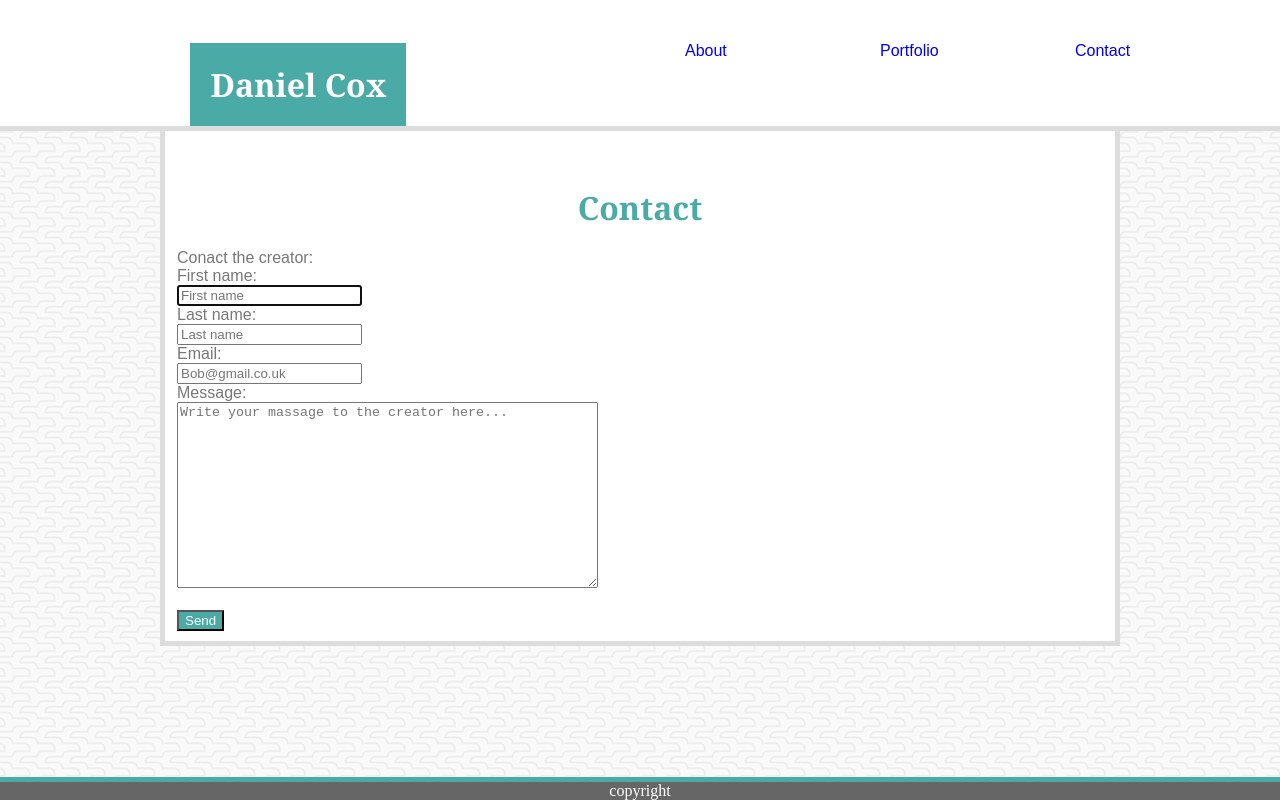
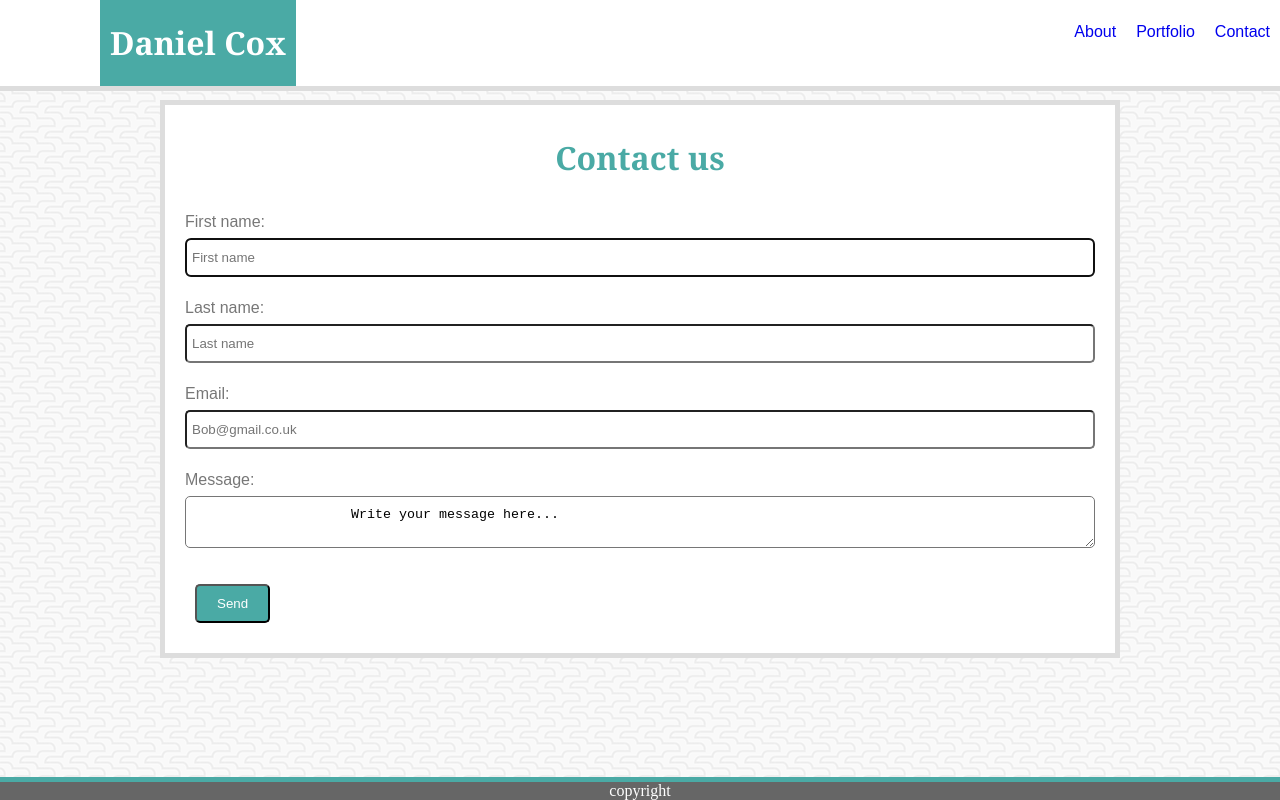
Before and after one commit to Dcox270891/Portfolio, a plain HTML site: page contact.html in a window 1280 px wide. Drawn offline with Linux system fonts and the light colour scheme.

Commit message:
Added some styles to the contact form

```diff
--- a/assets/css/form.css
+++ b/assets/css/form.css
@@ -1,11 +1,27 @@
+.group{
+    padding:10px;
+}
+
+.label{
+    display: block;
+    margin-bottom: 5px;
+}
+
+.input{
+    padding: 10px 5px;
+    border-radius: 5px;
+    width:100%;
+}
+
 .button{
     background-color:#4aaaa5;
     color: #ffffff;
     text-align: center;
     font-family: Arial, Helvetica, sans-serif;
-    position: relative;
-    display: 100%;
-    text-size-adjust: 150%;
+    padding:5px 20px;
+    border-radius: 5px;
+    line-height: 25px;
+    margin:20px;
 }
 
 .button:hover{
--- a/assets/css/style.css
+++ b/assets/css/style.css
@@ -1,5 +1,11 @@
 * {
     box-sizing: border-box;
+}
+
+html,
+body{
+    margin:0;
+    padding:0;
 }
 
 body{
@@ -15,32 +21,6 @@ body{
     width: 100%;
 }
 
-.buffer{
-    display: flex;
-    position: relative;
-    width: 30%;
-}
-
-h1{
-    color: #ffffff;
-    background: #4aaaa5;
-    position: relative;
-    top: 22px;
-    padding: 20px;
-    font-family: Georgia, 'Times New Roman', Times, serif;
-}
-
-.heading-text{
-    color: #4aaaa5;
-    background: #ffffff;
-    font-family: Georgia, 'Times New Roman', Times, serif;
-}
-
-.heading {
-    text-align: center;
-    justify-content: center;
-}
-
 .top-bar {
     background-color:  #ffffff;
     border-bottom: 5px solid #dddddd;
@@ -50,52 +30,50 @@ h1{
     right:0;
     left:0;
     display: flex;
-    flex: 100%;
+    justify-content: space-between;
 }
 
-.right-of-screen{
+.border-under{
+    border: bottom 8px solid #4aaaa5;
+}
+
+.heading-text{
+    color: #4aaaa5;
+    background: #ffffff;
+    font-family: Georgia, 'Times New Roman', Times, serif;
+}
+
+.main-heading {
+    text-align: center;
+    align-items: center;
+    justify-content: center;
+    color: #ffffff;
+    background: #4aaaa5;
+    padding: 0px 10px;
+    margin-left: 100px;
+}
+
+.nav{
     display:flex;
     flex-flow: row wrap;
-    padding: 10px;
-    position: relative;
-    min-width: 0 auto;
-    max-width: 0 auto;
-    right: 0;
-    height: auto;
-    top: 16px;
+    justify-content: flex-end;
 }
 
 ul{
     display: flex;
-    flex-direction: row;
+    flex-flow: row wrap;
     list-style-type: none;
-    width:100%;
     justify-content: flex-end;
-    height:auto;
-}
-
-.bottom-bar {
-    justify-content: center;
-    color: #ffffff;
-    border-top: 5px solid #4aaaa5;
-    background-color: #666666;
-    z-index: 1;
-    position: fixed;
-    bottom: 0;
-    right:0;
-    left:0;
-    flex: 100%;
-    display: 100%;
 }
 
 .top-link{
     justify-content: flex-end;
     display: inline-block;
-    flex: 1;
-    width: 100%;
-    position: relative;
+    padding: 5px 10px;
     text-decoration: none;
     text-align: justify;
+    align-items: stretch;
+    height: auto;
 }
 
 a{
@@ -124,29 +102,32 @@ a:active {
     width: 100%;
 }
 
+.heading{
+text-align: center;
+}
+
+.photo{
+    padding: 10px;
+}
+
 .main-text{
    justify-content: left;
     background: #ffffff;
     color: #777777;
     font-family: Arial, Helvetica, sans-serif;
+    line-height: 22px;
 }
 
-.border-under{
-    border: bottom 8px solid #4aaaa5;
+.bottom-bar {
+    justify-content: center;
+    color: #ffffff;
+    border-top: 5px solid #4aaaa5;
+    background-color: #666666;
+    z-index: 1;
+    position: fixed;
+    bottom: 0;
+    right:0;
+    left:0;
+    flex: 100%;
+    display: 100%;
 }
-
-
-button{
-    background-color:#4aaaa5;
-    color: #ffffff;
-    text-align: center;
-    font-family: Arial, Helvetica, sans-serif;
-    position: relative;
-    display: 100%;
-    text-size-adjust: 150%;
-}
-
-button:hover{
-    background-color: #ffffff;
-    color: #4aaaa5;
-}
--- a/contact.html
+++ b/contact.html
@@ -9,15 +9,12 @@
     <link rel="stylesheet" href="assets/css/style.css">
 </head>
 <body>
-    <header class="container top-bar border-under">
-        <div class="container">
-            <div class="buffer">
-            </div>
-            <div class="heading heading-text">
+    <header class="container">
+        <div class="top-bar border-under">
+            <div class="main-heading heading-text">
                 <h1>Daniel Cox</h1>
             </div>
-        </div>
-        <nav class="container right-of-screen">
+            <nav class="nav">
                 <ul>
                     <li class="top-link main-text">
                         <a href="index.html">About</a>
@@ -30,35 +27,45 @@
                     </li>
                 </ul>
             </nav>
+        </div>
     </header>
 
     <div class="main-body">
         <div>
-            <h1 class="heading heading-text">Contact </h1>
+            <h1 class="heading heading-text">Contact us</h1>
         </div>
-        <legend class="main-text">Conact the creator:
+
         <form class="form main-text" action="mailto:d.cox.270891@gmail.com?subject=contact form" method="post" enctype="text/plain">
+            <div class="group"v>
+                <label class="label" for="first-name">
                     First name:
-                <br>
-                <input type="text" name="firstname" placeholder="First name" autofocus>
-                <br>
+                </label>
+                <input id="first-name" class="input" type="text" name="first-name" placeholder="First name" autofocus>
+            </div>
+            <div class="group">
+                <label class="label" for="last-name">
                     Last name:
-                <br>
-                <input type="text" name="lastname" placeholder="Last name">
-                <br>
+                </label>
+                <input id="last-name" class="input" type="text" name="last-name" placeholder="Last name">
+            </div>
+            <div class="group">
+                <label class="label" for="email">
                     Email:
-                <br>
-                <input type="email" name="email" placeholder="Bob@gmail.co.uk">
-                <br>
+                </label>
+                <input id="email" class="input" type="email" name="email" placeholder="Bob@gmail.co.uk">
+            </div>
+            <div class="group">
+                <label class="label" for="message">
                     Message:
-                <br>
-               <textarea name="message" rows="12" cols="50" placeholder="Write your massage to the creator here..."></textarea>
-                <br>
-                <br>
+                </label>
+                <textarea id="massage" class="input message" name="message" >
+                    Write your message here...
+                </textarea>
+            </div>
             <input class="button" type="submit" value="Send"/>
         </form>
-        </legend>
     </div>
+
     <footer class="container bottom-bar">
         copyright
     </footer>
```
Also changed, not shown: index.html (+6 -8 lines), portfolio.html (+5 -7 lines). Lines whose indentation alone changed are shown as unchanged.
